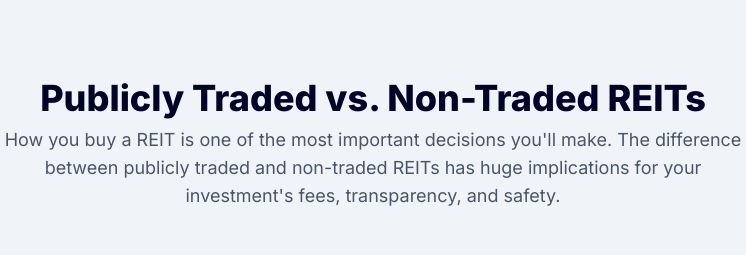
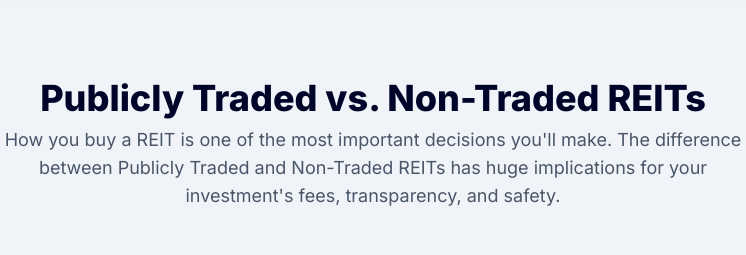
Before and after one commit to yyyprojects/reit2, a plain HTML site: page index.html in a window 1280 px wide. Shown: the part 1800-2055 px from the top of the page, 267-1013 px from the left. Drawn offline with nearby package versions, Linux system fonts and the light colour scheme.

Commit message:
Update index.html

```diff
--- a/index.html
+++ b/index.html
@@ -95,7 +95,7 @@
         <!-- Section 4: Public vs Non-Traded -->
         <section class="text-center mb-16 md:mb-24">
             <h2 class="section-title">Publicly Traded vs. Non-Traded REITs</h2>
-            <p class="section-subtitle">How you buy a REIT is one of the most important decisions you'll make. The difference between publicly traded and non-traded REITs has huge implications for your investment's fees, transparency, and safety.</p>
+            <p class="section-subtitle">How you buy a REIT is one of the most important decisions you'll make. The difference between Publicly Traded and Non-Traded REITs has huge implications for your investment's fees, transparency, and safety.</p>
             <div class="mt-12 max-w-5xl mx-auto overflow-x-auto">
                 <table class="w-full min-w-max card p-0 text-left">
                     <thead>
```
